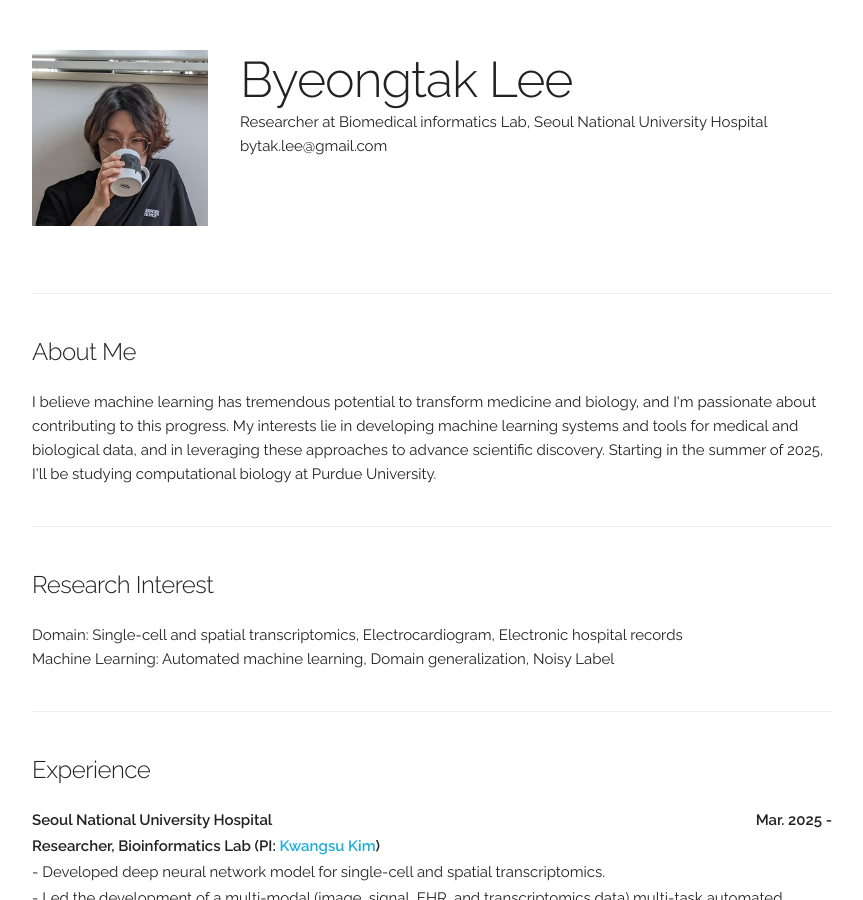
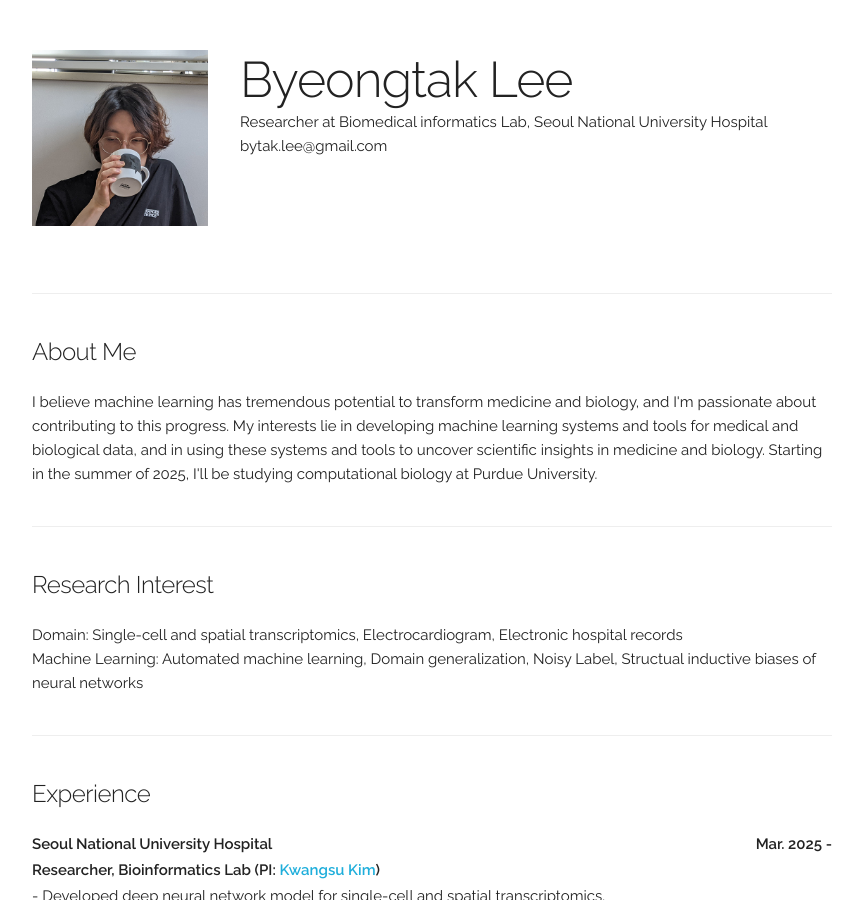
Before and after one commit to byeongtak/byeongtak.github.io, a Jekyll site: the page built from index.html, in a window 1280 px wide and 900 px high. Shown: the whole window, without its empty margins (208-1071 px from the left). Built offline with Jekyll 4.4.1, drawn with Linux system fonts in a browser that asks for light colours.

Commit message:
Update index.html

```diff
--- a/index.html
+++ b/index.html
@@ -16,7 +16,7 @@ layout: default
 <div class="docs-section" id="about">
   <h5>About Me</h5>
 	I believe machine learning has tremendous potential to transform medicine and biology, and I'm passionate about contributing to this progress.
-	My interests lie in developing machine learning systems and tools for medical and biological data, and in leveraging these approaches to advance scientific discovery.
+	My interests lie in developing machine learning systems and tools for medical and biological data, and in using these systems and tools to uncover scientific insights in medicine and biology.
 	Starting in the summer of 2025, I'll be studying computational biology at Purdue University.
 </div>
 
@@ -25,7 +25,7 @@ layout: default
 <div class="docs-section" id="interest">
   <h5>Research Interest</h5>
 	Domain: Single-cell and spatial transcriptomics, Electrocardiogram, Electronic hospital records <br>
-	Machine Learning: Automated machine learning, Domain generalization, Noisy Label
+	Machine Learning: Automated machine learning, Domain generalization, Noisy Label, Structual inductive biases of neural networks
 
 </div>
 
```
